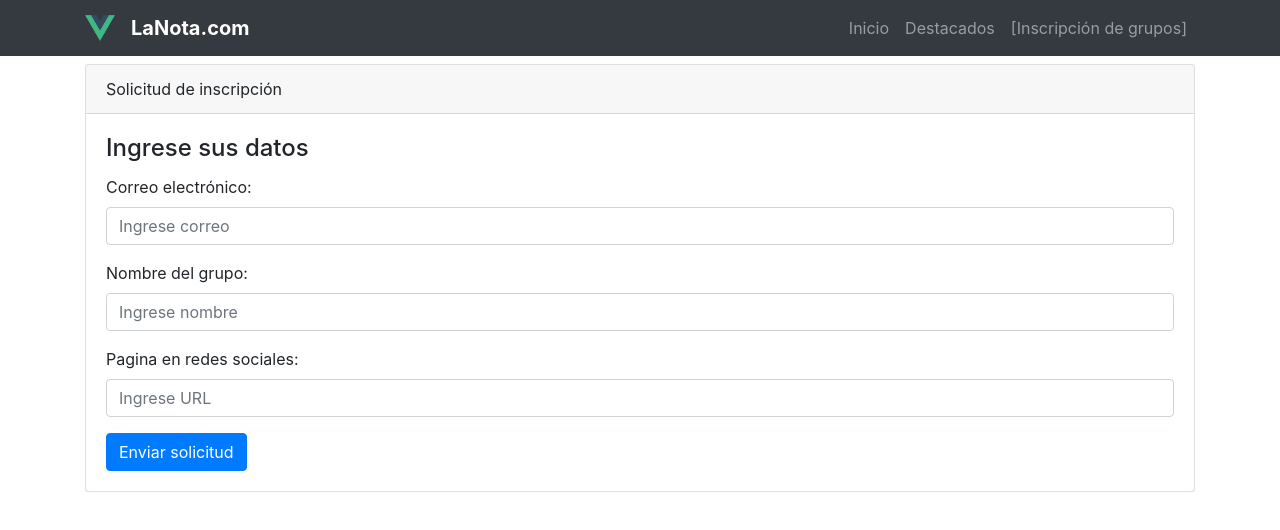
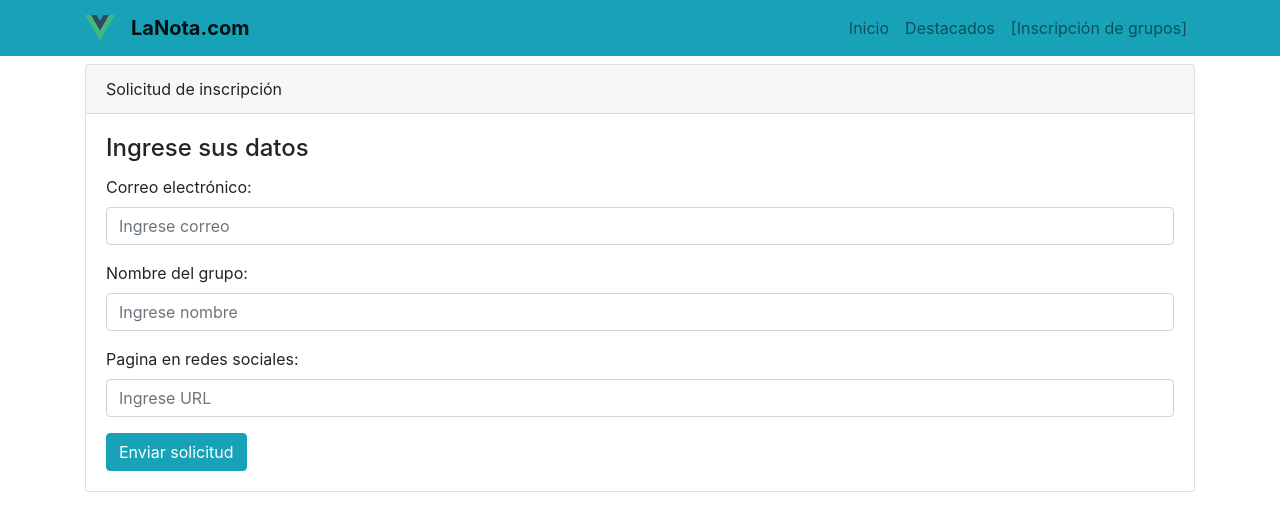
Before and after one commit to maugarbru/thenoteproject, a Vue app in the folder frontend/: page /inscripcion in a window 1280 px wide. Shown: the top 530 px of the page. Built offline with nearby package versions, Linux system fonts and the light colour scheme.

Commit message:
Agrega alerta en Inscripcion

```diff
--- a/frontend/src/App.vue
+++ b/frontend/src/App.vue
@@ -1,6 +1,6 @@
 <template>
   <div id="app">
-    <b-navbar toggleable="lg" type="dark" variant="dark">
+    <b-navbar toggleable="lg" type="light" variant="info">
       <b-container>
         <b-navbar-brand :to="{name: 'home'}">
           <img src="./assets/logo.png" width height="30" class="d-inline-block align-top" alt />
--- a/frontend/src/views/Destacados.vue
+++ b/frontend/src/views/Destacados.vue
@@ -4,15 +4,12 @@
       <b-jumbotron
         bg-variant="dark"
         text-variant="light"
-        border-variant="success"
+        border-variant="info"
         header="Grupos Destacados"
         lead="Los grupos que más han recibido visitas o peticiones!"
       ></b-jumbotron>
 
-      <b-card header="Top 10"
-      class="text-center">
-
-      </b-card>
+      <b-card header="Top 10" class="text-center"></b-card>
     </div>
   </div>
 </template>
--- a/frontend/src/views/Home.vue
+++ b/frontend/src/views/Home.vue
@@ -50,10 +50,10 @@
             </b-col>
             <b-col sm="auto">
               Precio:
-              <b-form-input min="1000" type="number" placeholder="$" v-model="selectedPrecio"></b-form-input>
+              <b-form-input min="5000" step="5000" type="number" placeholder="$" v-model="selectedPrecio"></b-form-input>
             </b-col>
             <b-col sm="auto">
-              <b-button @click="comprobarBusqueda" >Buscar</b-button>
+              <b-button @click="comprobarBusqueda" variant="info">Buscar</b-button>
             </b-col>
           </b-nav-form>
         </b-navbar-nav>
--- a/frontend/src/views/Inscripcion.vue
+++ b/frontend/src/views/Inscripcion.vue
@@ -1,9 +1,8 @@
 <template>
   <div class="inscripcion">
-    <div class="mt-2 bg-light">
-      <b-card header="Solicitud de inscripción"
-      title="Ingrese sus datos">
-        <b-form @submit="onSubmit">
+    <div class="mt-2">
+      <b-card header="Solicitud de inscripción" title="Ingrese sus datos">
+        <b-form>
           <b-form-group id="input-group-1" label="Correo electrónico:" label-for="input-1">
             <b-form-input
               id="input-1"
@@ -22,9 +21,19 @@
             <b-form-input id="input-3" v-model="url" required placeholder="Ingrese URL"></b-form-input>
           </b-form-group>
 
-          <b-button type="submit" variant="primary">Enviar solicitud</b-button>
+          <b-button @click="sendEmail" variant="info">Enviar solicitud</b-button>
         </b-form>
       </b-card>
+      <b-alert
+        class="mt-5"
+        :show="dismissCountDown2"
+        dismissible
+        variant="info"
+        @dismissed="dismissCountDown2=0"
+        @dismiss-count-down="countDownChanged2"
+      >Solicitud enviada!
+      Pronto recibirá un correo con información sobre nosotros.</b-alert>
+      <br />
     </div>
   </div>
 </template>
@@ -38,19 +47,21 @@ export default {
     return {
       email: "",
       name: "",
-      url: ""
+      url: "",
+      dismissSecs: 5,
+      dismissCountDown: 0,
+      dismissCountDown2: 0
     };
   },
   methods: {
-    onSubmit() {
-      this.sendEmail();
-    },
     limpiarCampos() {
       this.email = "";
       this.name = "";
       this.url = "";
     },
     sendEmail() {
+      this.showAlert2();
+      this.limpiarCampos();
       var url = "http://localhost:3000/sendemail/";
       var data = {
         subject: "Notificación de inscripción",
@@ -65,7 +76,14 @@ export default {
         .catch(error => {
           console.log(error);
         })
-        .then(() => {});
+        .then(() => {
+        });
+    },
+    countDownChanged2(dismissCountDown2) {
+      this.dismissCountDown2 = dismissCountDown2;
+    },
+    showAlert2() {
+      this.dismissCountDown2 = this.dismissSecs;
     }
   }
 };
```
